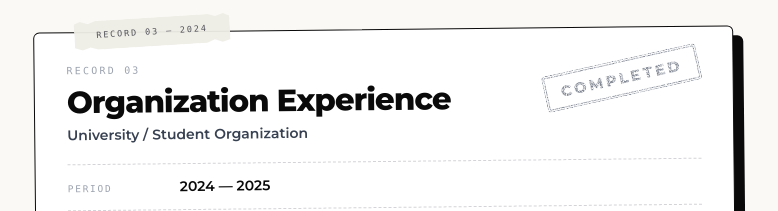
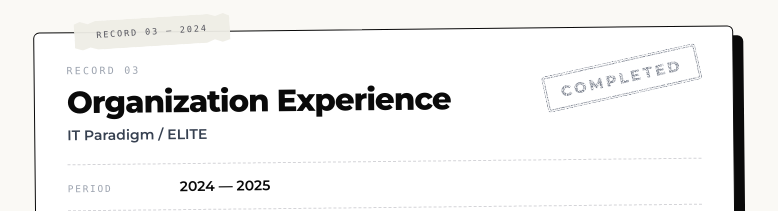
Before and after one commit to seiyanndev/seiyann, a Next.js app in the folder web/: page /experience in a window 1280 px wide. Shown: the part 1220-1431 px from the top of the page, without its empty margins (401-1179 px from the left). Built offline with nearby package versions, Linux system fonts and the light colour scheme.

Commit message:
Experience: Organization Experience is with IT Paradigm / ELITE
Co-Authored-By: Claude Opus 5.5 <noreply@anthropic.com>

```diff
--- a/web/content/experience.ts
+++ b/web/content/experience.ts
@@ -29,7 +29,7 @@ export const experience: ExperienceRecord[] = [
     tools: [], projects: [],
   },
   {
-    role: "Organization Experience", org: "University / Student Organization",
+    role: "Organization Experience", org: "IT Paradigm / ELITE",
     start: "2024", end: "2025", type: "", location: "",
     duties: ["Led and participated in various projects and initiatives.", "Organized events, workshops, and community activities.", "Collaborated with teams and stakeholders to achieve goals."],
     tools: [], projects: [],
```
